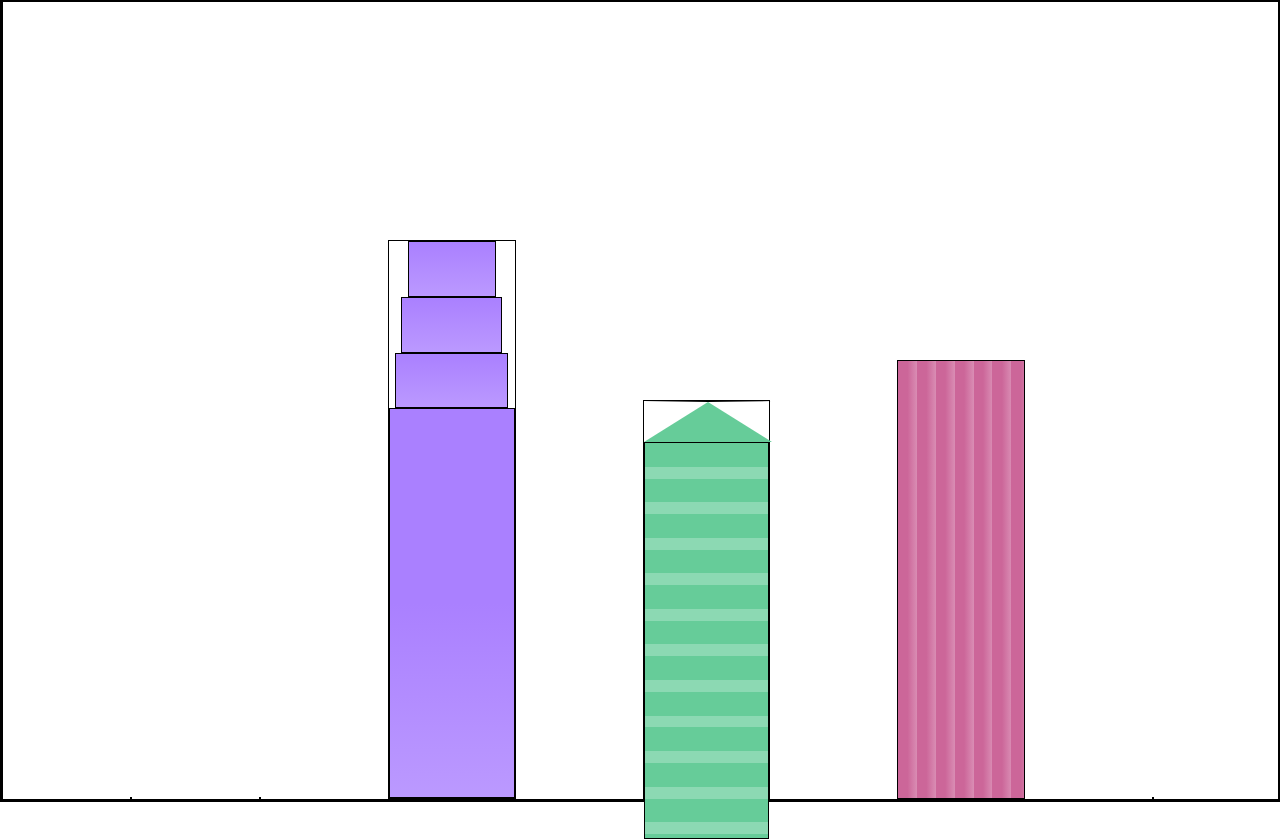
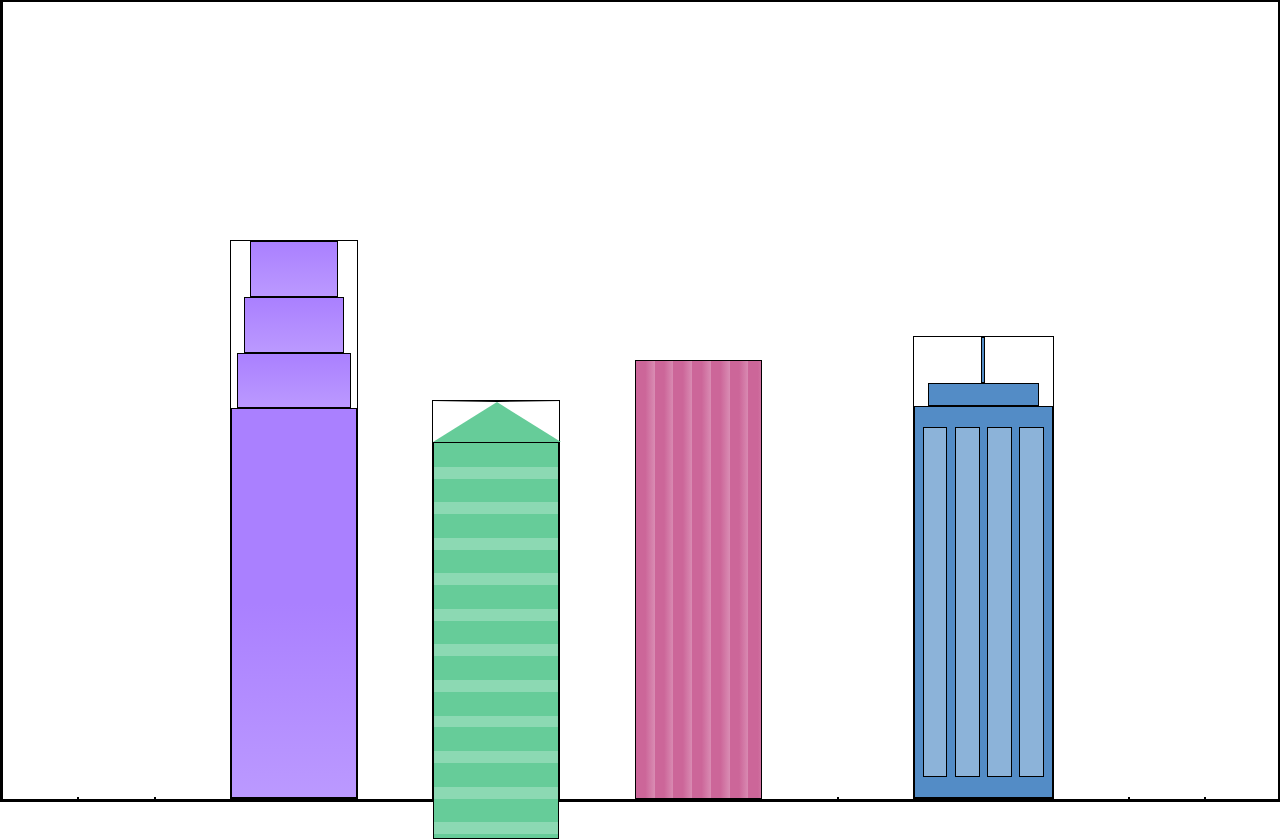
Before and after one commit to ConradPB/City-Skyline-Night-Blackout, a website: page index.html in a window 1280 px wide. Drawn offline with Linux system fonts and the light colour scheme.

Commit message:
city skyline 4th background building

```diff
--- a/CSS/styles.css
+++ b/CSS/styles.css
@@ -110,3 +110,32 @@
         var(--window-color3) 15%
       );
   }
+
+  .bb4 {
+    width: 11%;
+    height: 58%;
+  }
+
+  .bb4a {
+    width: 3%;
+    height: 10%;
+    background-color: var(--building-color4);
+  }
+
+  .bb4b {
+    width: 80%;
+    height: 5%;
+    background-color: var(--building-color4);
+  }
+
+  .bb4c {
+    width: 100%;
+    height: 85%;
+    background-color: var(--building-color4);
+  }
+
+  .bb4-window {
+    width: 18%;
+    height: 90%;
+    background-color: var(--window-color4);
+  }
--- a/index.html
+++ b/index.html
@@ -22,6 +22,20 @@
       </div>
       <div class="bb3"></div>
       <div></div>
+      <div class="bb4 building-wrap">
+        <div class="bb4a"></div>
+        <div class="bb4b"></div>
+        <div class="bb4c window-wrap">
+          <div class="bb4-window"></div>
+          <div class="bb4-window"></div>
+          <div class="bb4-window"></div>
+          <div class="bb4-window"></div>
+        </div>
+      </div>
+      <div></div>
+      <div></div>
+    </div>
+
 
   </body>
 </html>
```
